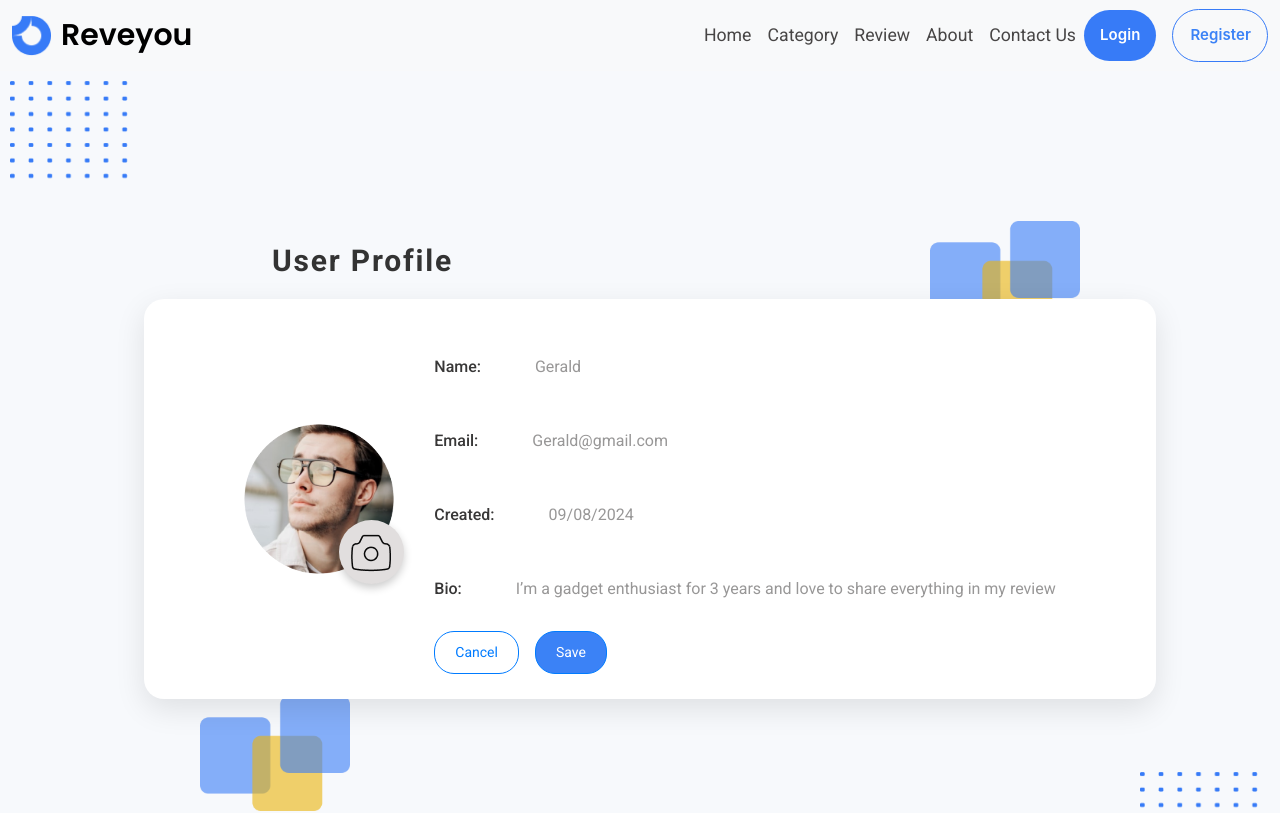
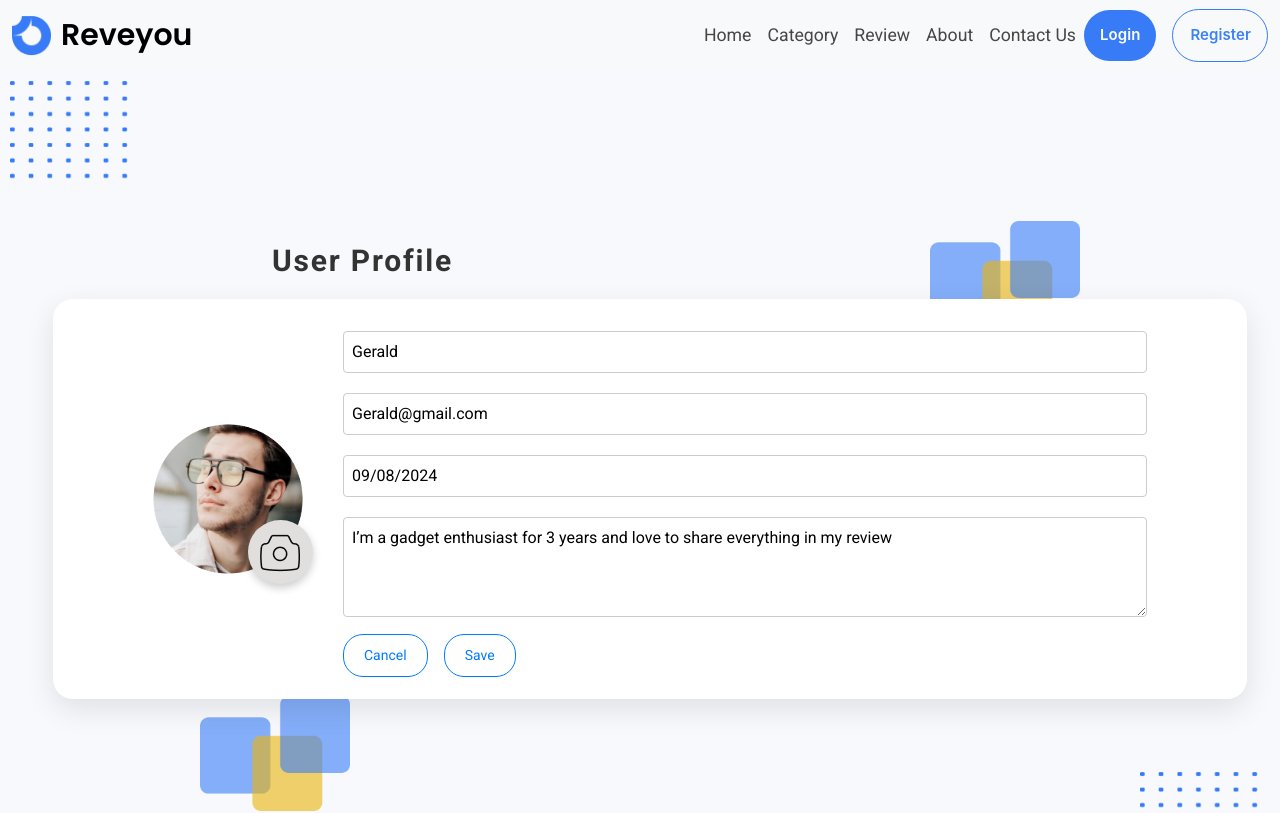
Before and after one commit to saraabdelrhman/wallet-market-master, a React (Create React App) app: page /editprofile in a window 1280 px wide. Shown: the top 813 px of the page. Built offline with nearby package versions, Linux system fonts and the light colour scheme; no server answers.

Commit message:
edit profile

```diff
--- a/src/components/Editprofile.js
+++ b/src/components/Editprofile.js
@@ -1,5 +1,5 @@
-import React, { useState } from "react"; // Ensure useState is imported from React
-import "./Profile.css"; // Updated CSS file path
+import React, { useState } from "react";
+import "./Profile.css"; // Ensure the CSS path is correct
 import defaultImg from "./images/unsplash_xZSEvSlHRv8.png"; // Placeholder image path
 import dot from './images/Group 48097650.png';
 import shape from './images/Group 9.png';
@@ -18,12 +18,10 @@ const Profile = () => {
 
   const [selectedFile, setSelectedFile] = useState(null);
 
-  // Handle file selection
   const handleFileChange = (e) => {
     setSelectedFile(e.target.files[0]);
   };
 
-  // Handle profile picture upload (mock function for now)
   const handleProfilePictureUpload = () => {
     if (!selectedFile) {
       alert("Please select a file first.");
@@ -32,6 +30,14 @@ const Profile = () => {
 
     // Mock upload
     alert("Profile picture uploaded successfully!");
+  };
+
+  const handleInputChange = (e) => {
+    const { name, value } = e.target;
+    setUser(prev => ({
+      ...prev,
+      [name]: value
+    }));
   };
 
   return (
@@ -61,16 +67,39 @@ const Profile = () => {
         </div>
         <div className="profile-details">
           <div className="profile-info">
-            <p><span>Name:</span> {user.name}</p>
-            <p><span>Email:</span> {user.email}</p>
-            <p><span>Created:</span> {user.joinDate}</p>
-            <p><span>Bio:</span> {user.bio}</p>
+            <input
+              type="text"
+              name="name"
+              value={user.name}
+              onChange={handleInputChange}
+              className="profile-input"
+            />
+            <input
+              type="email"
+              name="email"
+              value={user.email}
+              onChange={handleInputChange}
+              className="profile-input"
+            />
+            <input
+              type="text"
+              name="joinDate"
+              value={user.joinDate}
+              onChange={handleInputChange}
+              className="profile-input"
+            />
+            <textarea
+              name="bio"
+              value={user.bio}
+              onChange={handleInputChange}
+              className="profile-textarea"
+            />
           </div>
           <div className="d-flex">
             <button className="edit-profile-button me-3">
               Cancel
             </button>
-<button className="edit-profile-button text-white" style={{background:'#3b82f6'}}>
+            <button className="edit-profile-button">
               Save
             </button>
           </div>
--- a/src/components/Profile.css
+++ b/src/components/Profile.css
@@ -169,3 +169,14 @@
 .no-underline {
   text-decoration: none;
 }
+.profile-input, .profile-textarea {
+  width: 100%; /* Full width to match the design */
+  padding: 8px; /* Padding for better text visibility */
+  margin: 10px 0; /* Margin for spacing */
+  border: 1px solid #ccc; /* Subtle border */
+  border-radius: 4px; /* Rounded corners */
+}
+
+.profile-textarea {
+  height: 100px; /* Fixed height for the textarea */
+}
```
Lines whose indentation alone changed are shown as unchanged.
